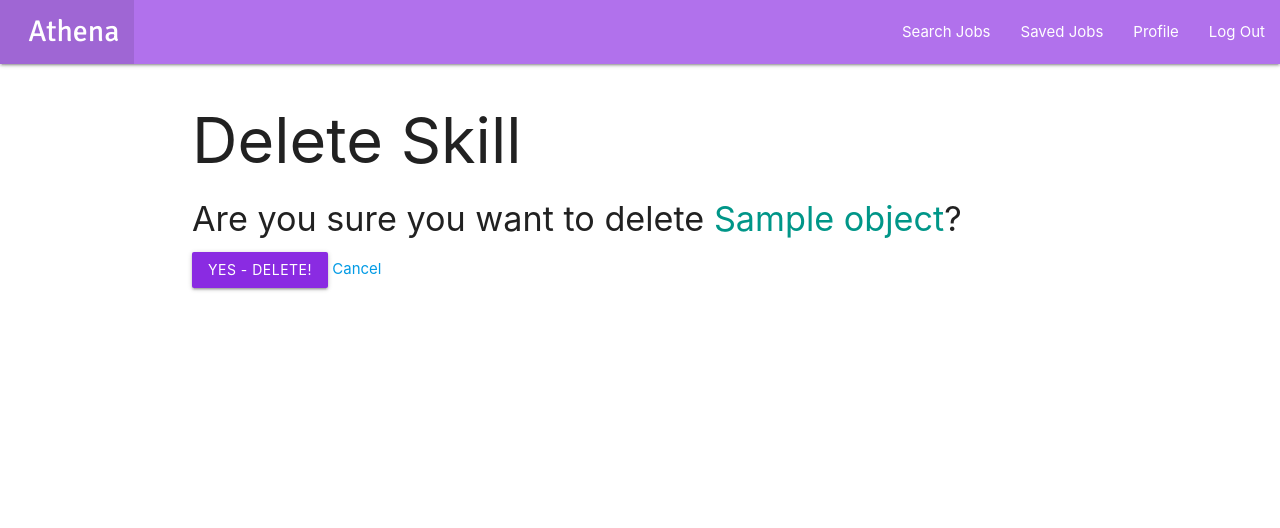
After one commit to jannnnnnnnnn/job_tracker_app, a Django app: template core_app/templates/core_app/skill_confirm_delete.html in a window 1280 px wide. The commit adds this page. Shown: the top 528 px of the page. Run offline with Django 3.2, Linux system fonts and the light colour scheme; the template is opened without the code that fills it: most values are stand-ins (such as "Sample title", 1, 10 or a date in 2020).

Commit message:
delete skill/job functionality working

```diff
--- /dev/null
+++ b/core_app/templates/core_app/skill_confirm_delete.html
@@ -0,0 +1,14 @@
+{% extends 'nav.html' %} {% block content %}
+<h1>Delete Skill</h1>
+
+<h4>
+  Are you sure you want to delete
+  <span class="teal-text">{{ object.name }}</span>?
+</h4>
+
+<form action="" method="POST">
+  {% csrf_token %}
+  <input type="submit" value="Yes - Delete!" class="btn" />
+  <a href="{% url 'profile' %}">Cancel</a>
+</form>
+{% endblock %}
--- a/core_app/templates/main_app/savedjobs.html
+++ b/core_app/templates/main_app/savedjobs.html
@@ -5,12 +5,16 @@
     <div class="card">
         <div class="card-content">
             <span class="card-title">
-              <a hred="{{job.url}}"><h5>{{job.title}}</h5>
+              <a href="{{job.url}}"><h5>{{job.title}}</h5>
             </span>
             <p>Company: {{ job.company }}</p>
             <p>Description: {{ job.description }}</p>
         </div>
     </div>
   </a>
+  <a
+  href="{% url 'job_delete' job.id %}"
+  >Delete</a
+><br />
 {% endfor %}
 {% endblock %}
--- a/core_app/urls.py
+++ b/core_app/urls.py
@@ -19,5 +19,9 @@ urlpatterns = [
     path('profile/<int:pk>/update/',
          views.ProfileUpdate.as_view(), name='profile_update'),
     path('profile/add_skill/', views.add_skill, name='add_skill'),
+    path('skills/<int:pk>/delete/',
+         views.SkillDelete.as_view(), name='skill_delete'),
+    path('jobs/<int:pk>/delete/',
+         views.JobDelete.as_view(), name='job_delete'),
 
 ]
```
Also changed, not shown: core_app/templates/core_app/savedjob_confirm_delete.html (added, +14 -0 lines), core_app/templates/main_app/profile.html (+7 -4 lines), core_app/views.py (+10 -0 lines).
